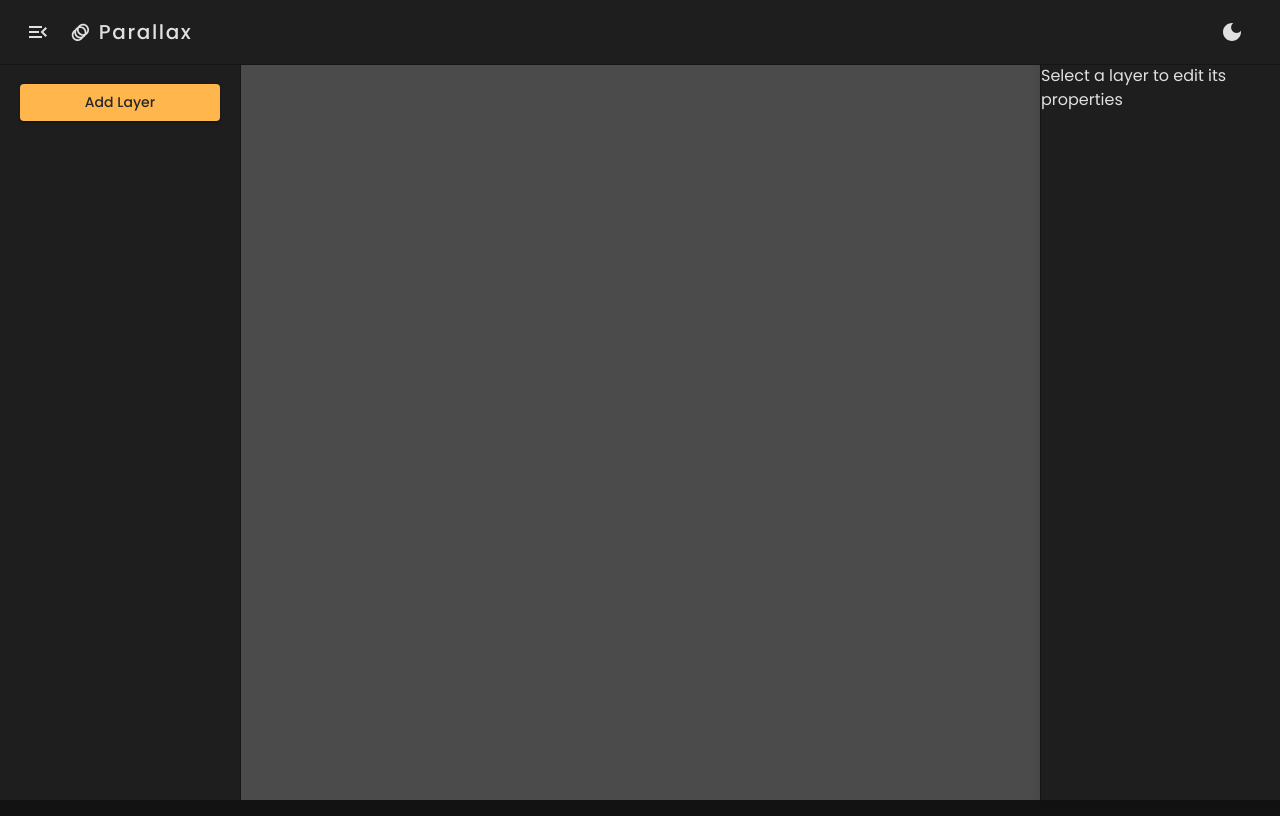
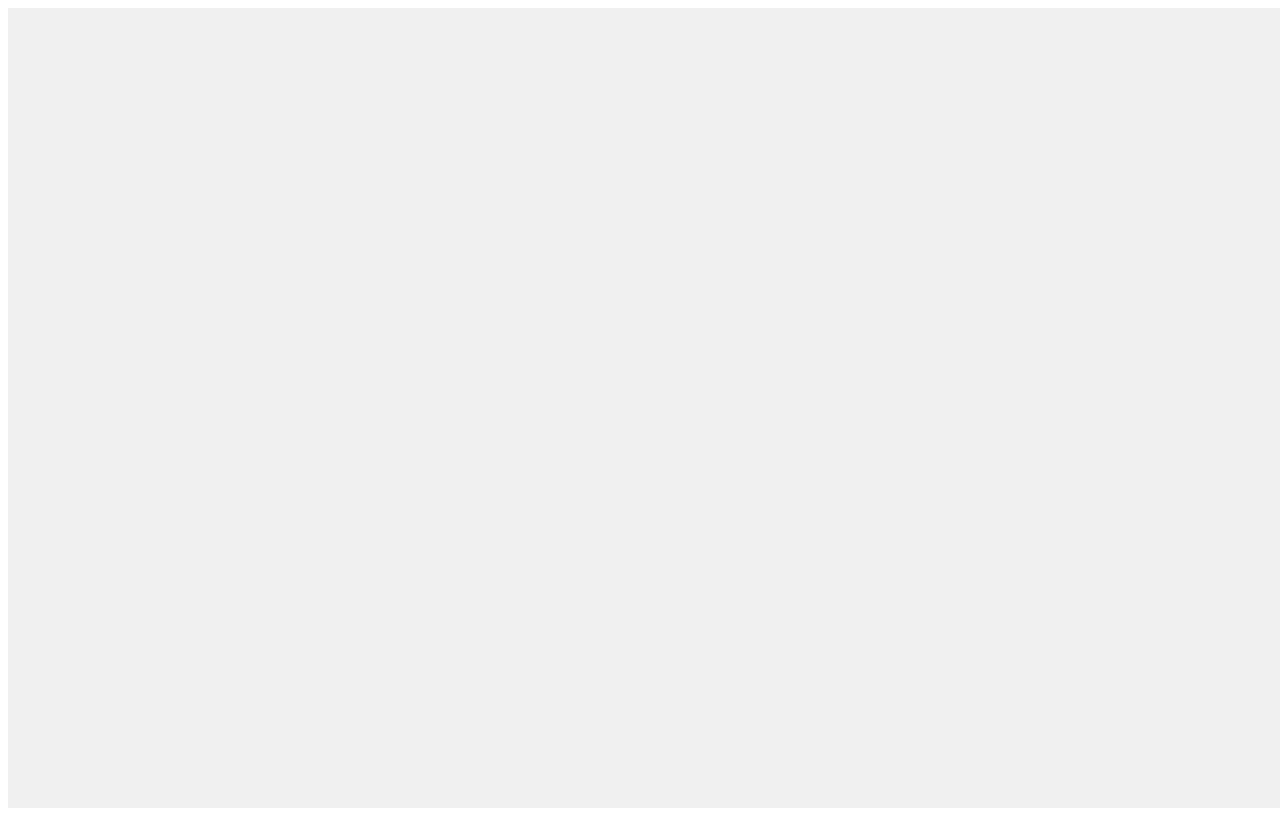
Before and after one commit to johnjohnpenafiel/ParallaxUI, a React (Vite) app: page /preview in a window 1280 px wide. Built offline with nearby package versions, Linux system fonts and the light colour scheme.

Commit message:
add export button, add preview route, add export functionality

```diff
--- a/package.json
+++ b/package.json
@@ -19,7 +19,8 @@
     "react-dom": "^18.3.1",
     "react-element-to-jsx-string": "^15.0.0",
     "react-hook-form": "^7.53.0",
-    "react-parallax-tilt": "^1.7.243"
+    "react-parallax-tilt": "^1.7.243",
+    "react-router-dom": "^7.0.2"
   },
   "devDependencies": {
     "@eslint/js": "^9.9.0",
--- a/src/App.tsx
+++ b/src/App.tsx
@@ -61,6 +61,22 @@ function App() {
     setSelectedLayer(layer);
   };
 
+  // EXPORT FUNCTION
+  const exportDesign = () => {
+    try {
+      const designData = JSON.stringify(layers);
+
+      const exportUrl = `${
+        window.location.origin
+      }/preview?data=${encodeURIComponent(designData)}`;
+
+      return exportUrl;
+    } catch (error) {
+      console.error("Error exporting design:", error);
+      return null;
+    }
+  };
+  // -----------------------------------------------------------------------------------------------
   return (
     <ThemeProvider theme={darkMode ? darkTheme : lightTheme}>
       <CssBaseline />
@@ -98,6 +114,7 @@ function App() {
         <RightSidebar
           selectedLayer={selectedLayer}
           handleLayerSubmit={handleLayerSubmit}
+          exportDesign={exportDesign}
         />
       </Box>
     </ThemeProvider>
--- /dev/null
+++ b/src/Preview.tsx
@@ -0,0 +1,25 @@
+import { useSearchParams } from "react-router-dom";
+import TiltBox from "./components/TiltBox";
+
+function Preview() {
+  const [searchParams] = useSearchParams();
+  const data = searchParams.get("data");
+  const layers = data ? JSON.parse(decodeURIComponent(data)) : [];
+
+  return (
+    <div
+      style={{
+        width: "100vw",
+        height: "100vh",
+        display: "flex",
+        justifyContent: "center",
+        alignItems: "center",
+        backgroundColor: "#f0f0f0",
+      }}
+    >
+      <TiltBox layers={layers} selectedLayer={null} />
+    </div>
+  );
+}
+
+export default Preview;
--- a/src/components/RightSidebar.tsx
+++ b/src/components/RightSidebar.tsx
@@ -1,13 +1,30 @@
-import { Box, Toolbar } from "@mui/material";
+import { Box, Button, Toolbar } from "@mui/material";
 import { LayerType } from "../App";
 import LayerForm, { LayerFormData } from "./LayerForm";
 
 interface Props {
   selectedLayer: LayerType | null;
   handleLayerSubmit: (uid: number, data: LayerFormData) => void;
+  exportDesign: () => string | null;
 }
 
-const RightSidebar = ({ selectedLayer, handleLayerSubmit }: Props) => {
+const RightSidebar = ({
+  selectedLayer,
+  handleLayerSubmit,
+  exportDesign,
+}: Props) => {
+  // -----------------------------------------------------------------------------------------------
+  const handleExportClick = () => {
+    const url = exportDesign();
+    if (url) {
+      const embedCode = `<iframe src="${url}" width="800" height="600" frameborder="0"></iframe>`;
+      navigator.clipboard.writeText(embedCode);
+      alert("Embed code copied to clipboard!");
+    } else {
+      alert("Failed to export design.");
+    }
+  };
+  // -----------------------------------------------------------------------------------------------
   return (
     <Box
       sx={{
@@ -32,6 +49,17 @@ const RightSidebar = ({ selectedLayer, handleLayerSubmit }: Props) => {
             borderRadius: 0,
           }}
         >
+          {/* EXPORT BUTTON */}
+          <Button
+            variant="contained"
+            color="secondary"
+            fullWidth
+            sx={{ mt: 2 }}
+            onClick={handleExportClick}
+          >
+            Export Design
+          </Button>
+          {/* LAYER CONFIGURATION */}
           <LayerForm
             selectedLayer={selectedLayer}
             handleLayerSubmit={(data) =>
@@ -40,7 +68,14 @@ const RightSidebar = ({ selectedLayer, handleLayerSubmit }: Props) => {
           />
         </Box>
       ) : (
-        <Box>Select a layer to edit its properties</Box>
+        <Box
+          sx={{
+            textAlign: "center",
+            margin: "20px",
+          }}
+        >
+          Select a layer to edit its properties
+        </Box>
       )}
     </Box>
   );
--- a/src/main.tsx
+++ b/src/main.tsx
@@ -1,14 +1,21 @@
 import { StrictMode } from "react";
 import { createRoot } from "react-dom/client";
+import { BrowserRouter, Routes, Route } from "react-router-dom";
 
 import { injectSpeedInsights } from "@vercel/speed-insights";
 
 import App from "./App.jsx";
+import Preview from "./Preview";
 
 injectSpeedInsights();
 
 createRoot(document.getElementById("root")!).render(
   <StrictMode>
-    <App />
+    <BrowserRouter>
+      <Routes>
+        <Route path="/" element={<App />} />
+        <Route path="/preview" element={<Preview />} />
+      </Routes>
+    </BrowserRouter>
   </StrictMode>
 );
```
Also changed, not shown: 1 other file (tests, documents, lock files or other folders).
